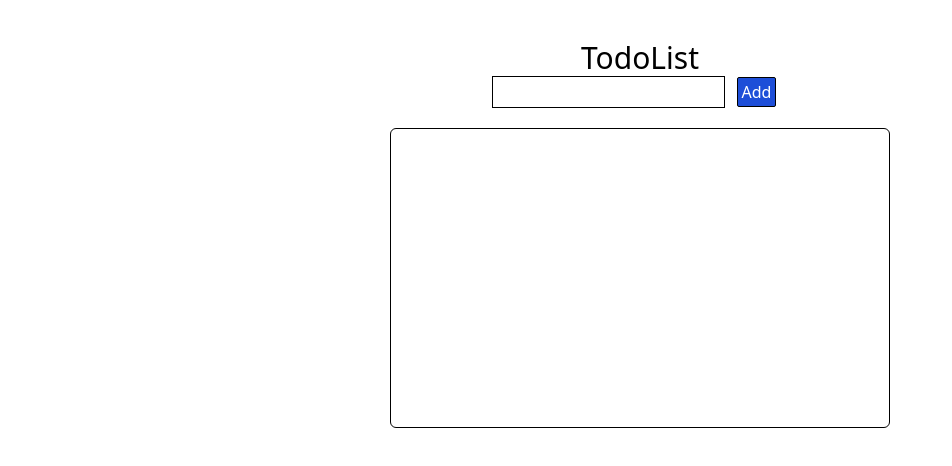
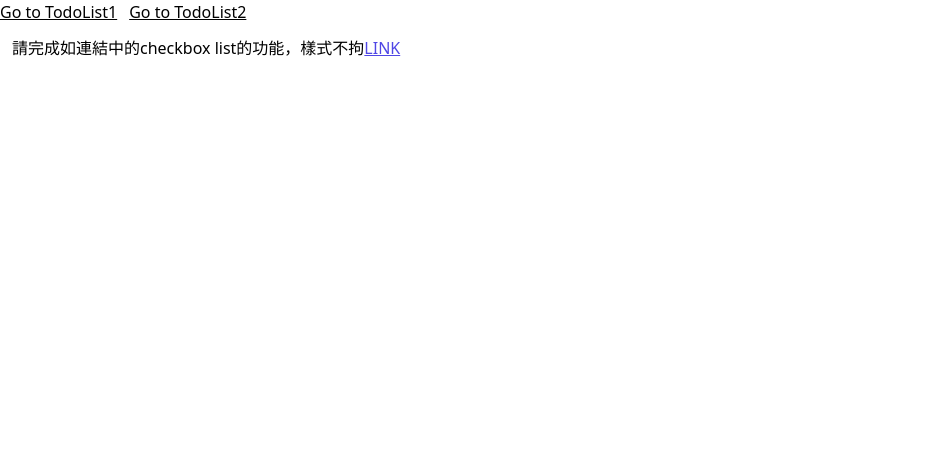
Before and after one commit to HenryMHH/todoListTutorial, a React (Create React App) app: page /todoList2 in a window 1280 px wide. Shown: the top 466 px of the page, without its empty margins (0-952 px from the left). Built offline with nearby package versions, Linux system fonts and the light colour scheme.

Commit message:
feat: 1. move the todoList component from App.js to TodoList1.js 2. create routes to navigate pages 3. create new file - TodoList2.js

```diff
--- a/src/App.js
+++ b/src/App.js
@@ -1,91 +1,33 @@
-import { useEffect, useRef, useState } from 'react';
-import { v4 as uuid } from 'uuid';
-import ListContainer from './components/ListContainer';
-import ListHead from './components/ListHead';
+import Route from './components/common/Route';
+import TodoList1 from './components/todoList1/TodoList1';
+import TodoList2 from './components/todoList2/TodoList2';
 
 function App() {
-  const [todoList, setTodoList] = useState([]);
-  const ref = useRef(0);
-
-  function handleCreateItem(text) {
-    setTodoList(
-      (preValue) =>
-        (preValue = [
-          ...preValue,
-          { id: uuid(), message: text, isCompleted: false },
-        ])
-    );
-  }
-
-  function handleDeleteItem(id) {
-    const newList = todoList.slice(0);
-    const index = newList.findIndex((item) => item.id === id);
-    newList.splice(index, 1);
-    setTodoList(newList);
-  }
-
   /**
-   * 我們有一個todoList array = [{id: 'id', message: 'wish dishes', isCompleted: false},....]
-   * 在點選了某一個item的完成按鈕之後，因為你需要找到你點選的是哪個item，所以你需要用id從array裡面撈出你要的element。
-   * 撈出了element以後，你需要把該element的元素裡面的property isCompleted從false改成true，再塞回該array。
+   * 原本屬於todoList1的內容已經搬遷到 /components/todoList1/TodoList1中。
+   * 要完成checkbox list的作業的話，請至 /components/todoList2/TodoList2。
+   * 此處不會再新增任何code。
    */
-  function handleCompleteItem(id) {
-    const newCompletelist = [...todoList];
-    const itemIndex = newCompletelist.findIndex((item) => item.id === id); // 用id撈出index
-    // newCompletelist[itemIndex].isCompleted = true; // 把該index的element的isCompleted改成true
-
-
-
-    // let isCompletedStatus = newCompletelist[itemIndex].isCompleted
-    // console.log(isCompletedStatus)
-    if (newCompletelist[itemIndex].isCompleted  === false) {
-      newCompletelist[itemIndex].isCompleted  = true;
-    } else if (newCompletelist[itemIndex].isCompleted  === true) {
-      newCompletelist[itemIndex].isCompleted  = false;
-    }
-
-    // setTodoList(isCompletedStatus)
-
-
-    setTodoList(newCompletelist); // 再把我們修改好的array存回hook
-
-
-
-    /**
-     * TODO: 你會需要在todoList裡面新增一個屬性控制該item在render的時候需不需要加上line-through的className
-     *
-     * for example:
-     *  目前的todoList item
-     *     {id:uuid(), message: text }
-     *  預期會變成
-     *     {id:uuid(), message: text, isCompleted: true or false }
-     *
-     * 關於如何使用tailwind css加上line-through的用法可以參考：
-     * https://tailwindcss.com/docs/text-decoration#setting-the-text-decoration
-     */
-  }
-
-  useEffect(() => {
-    if (todoList.length === 0) return;
-    if (todoList.length > ref.current) {
-      alert('新增成功');
-    }
-    if (todoList.length < ref.current) {
-      alert('刪除成功');
-    }
-
-    ref.current = todoList.length;
-  }, [todoList]);
-
   return (
-    <div className="flex flex-col justify-center items-center pt-10">
-      <h1 className="text-3xl font-thin">TodoList</h1>
-      <ListHead onCreateItem={handleCreateItem} />
-      <ListContainer
-        todoList={todoList}
-        onDeleteItem={handleDeleteItem}
-        onCompleteItem={handleCompleteItem}
-      />
+    <div>
+      <ul className="flex">
+        <li className="mr-3">
+          <a className="underline" href="/">
+            Go to TodoList1
+          </a>
+        </li>
+        <li>
+          <a className="underline" href="/todoList2">
+            Go to TodoList2
+          </a>
+        </li>
+      </ul>
+      <Route path="/">
+        <TodoList1 />
+      </Route>
+      <Route path="/todoList2">
+        <TodoList2 />
+      </Route>
     </div>
   );
 }
--- /dev/null
+++ b/src/components/common/Route.js
@@ -0,0 +1,22 @@
+/**
+ * 這個Route component的邏輯:
+ * 當window.location.pathname跟path prop一樣時，才會return children
+ *
+ * for example:
+ *  當url為 http://localhost:3000/todoList2時，pathname會是"/todoList2"。
+ *  此時只有path="/todoList2"的route component會顯示出來
+ *  <Route path="/todoList1">
+ *    <TodoList1 />
+ *  </Route>
+ *  <Route path="/todoList2">
+ *    <TodoList2 />
+ *  </Route>
+ *
+ * 依據pathname來控制元件顯示邏輯是一個很常用到的方法。
+ */
+
+const Route = ({ path, children }) => {
+  return window.location.pathname === path ? children : null;
+};
+
+export default Route;
--- a/src/components/ListContainer.js
+++ b/src/components/todoList1/ListContainer.js
@@ -1,5 +1,5 @@
 import React from 'react';
-import Button from './Button';
+import Button from '../common/Button';
 
 export default function ListContainer({
   todoList,
@@ -14,34 +14,34 @@ export default function ListContainer({
             <div
               className="w-[95%] border-b border-black flex justify-between pb-1 mb-4 animate-slide-in"
               key={item.id}
-
             >
-              {/**TODO: 如果item的isCompleted為true，則下方的div tag會有line-through的className */}
-              <div onClick={()=> onCompleteItem(item.id)}
-              className={'cursor-pointer ' + (item.isCompleted ? 'line-through' : '')}>
+              <div
+                onClick={() => onCompleteItem(item.id)}
+                className={
+                  'cursor-pointer ' + (item.isCompleted ? 'line-through' : '')
+                }
+              >
                 {item.message}
               </div>
-
               <div>
-                {/**
-                 * TODO: 這個onCompleteItem 少了 id，所以會造成findIndex找不到item
-                 */}
                 <Button
-                  className={item.isCompleted ? 'mr-3 bg-green-700 text-white cursor-default' : 'mr-3 bg-gray-300 text-white cursor-default'}
-
+                  className={
+                    item.isCompleted
+                      ? 'mr-3 bg-green-700 text-white cursor-default'
+                      : 'mr-3 bg-gray-300 text-white cursor-default'
+                  }
                 >
                   完成
                 </Button>
-
                 <Button
-                  className={item.isCompleted ? 'mr-3 bg-gray-300 text-white cursor-default' : 'mr-3 bg-green-700 text-white cursor-default'}
-
-
+                  className={
+                    item.isCompleted
+                      ? 'mr-3 bg-gray-300 text-white cursor-default'
+                      : 'mr-3 bg-green-700 text-white cursor-default'
+                  }
                 >
                   未完成
                 </Button>
-
-
                 <Button
                   className="bg-rose-600 text-white"
                   onClick={() => onDeleteItem(item.id)}
--- /dev/null
+++ b/src/components/todoList1/TodoList1.js
@@ -0,0 +1,80 @@
+import { useEffect, useRef, useState } from 'react';
+import { v4 as uuid } from 'uuid';
+import ListContainer from './ListContainer';
+import ListHead from './ListHead';
+
+function TodoList1() {
+  const [todoList, setTodoList] = useState([]);
+  const ref = useRef(0);
+
+  function handleCreateItem(text) {
+    setTodoList(
+      (preValue) =>
+        (preValue = [
+          ...preValue,
+          { id: uuid(), message: text, isCompleted: false },
+        ])
+    );
+  }
+
+  function handleDeleteItem(id) {
+    const newList = todoList.slice(0);
+    const index = newList.findIndex((item) => item.id === id);
+    newList.splice(index, 1);
+    setTodoList(newList);
+  }
+
+  /**
+   * 我們有一個todoList array = [{id: 'id', message: 'wish dishes', isCompleted: false},....]
+   * 在點選了某一個item的完成按鈕之後，因為你需要找到你點選的是哪個item，所以你需要用id從array裡面撈出你要的element。
+   * 撈出了element以後，你需要把該element的元素裡面的property isCompleted從false改成true，再塞回該array。
+   */
+  function handleCompleteItem(id) {
+    const newCompletelist = [...todoList];
+    const itemIndex = newCompletelist.findIndex((item) => item.id === id); // 用id撈出index
+    if (newCompletelist[itemIndex].isCompleted === false) {
+      newCompletelist[itemIndex].isCompleted = true;
+    } else if (newCompletelist[itemIndex].isCompleted === true) {
+      newCompletelist[itemIndex].isCompleted = false;
+    }
+    setTodoList(newCompletelist); // 再把我們修改好的array存回hook
+    /**
+     * TODO: 你會需要在todoList裡面新增一個屬性控制該item在render的時候需不需要加上line-through的className
+     *
+     * for example:
+     *  目前的todoList item
+     *     {id:uuid(), message: text }
+     *  預期會變成
+     *     {id:uuid(), message: text, isCompleted: true or false }
+     *
+     * 關於如何使用tailwind css加上line-through的用法可以參考：
+     * https://tailwindcss.com/docs/text-decoration#setting-the-text-decoration
+     */
+  }
+
+  useEffect(() => {
+    if (todoList.length === 0) return;
+    if (todoList.length > ref.current) {
+      alert('新增成功');
+    }
+    if (todoList.length < ref.current) {
+      alert('刪除成功');
+    }
+
+    ref.current = todoList.length;
+  }, [todoList]);
+
+  return (
+    <div className="flex flex-col justify-center items-center pt-10">
+      <h1 className="text-3xl font-thin">TodoList</h1>
+      <ListHead onCreateItem={handleCreateItem} />
+      <ListContainer
+        todoList={todoList}
+        onDeleteItem={handleDeleteItem}
+        onCompleteItem={handleCompleteItem}
+      />
+    </div>
+  );
+}
+
+export default TodoList1;
--- /dev/null
+++ b/src/components/todoList2/TodoList2.js
@@ -0,0 +1,25 @@
+import React, { useState } from 'react';
+
+let initialList = [
+  { id: 'id-1', content: '洗碗', isCompleted: false },
+  { id: 'id-2', content: '拖地', isCompleted: false },
+  { id: 'id-3', content: '洗衣服', isCompleted: false },
+  { id: 'id-4', content: '倒垃圾', isCompleted: false },
+  { id: 'id-5', content: '運動', isCompleted: false },
+  { id: 'id-6', content: '寫作業', isCompleted: false },
+];
+
+export default function TodoList2() {
+  const [todoList, setTodoList] = useState(initialList);
+  return (
+    <div className="m-3">
+      請完成如連結中的checkbox list的功能，樣式不拘
+      <a
+        className="text-indigo-600 underline"
+        href="https://media.giphy.com/media/RUirrU1jcN4tWnRqwH/giphy.gif"
+      >
+        LINK
+      </a>
+    </div>
+  );
+}
```
Also changed, not shown: src/components/todoList1/ListHead.js (renamed from src/components/ListHead.js, +7 -2 lines), src/components/common/Button.js (renamed from src/components/Button.js).
